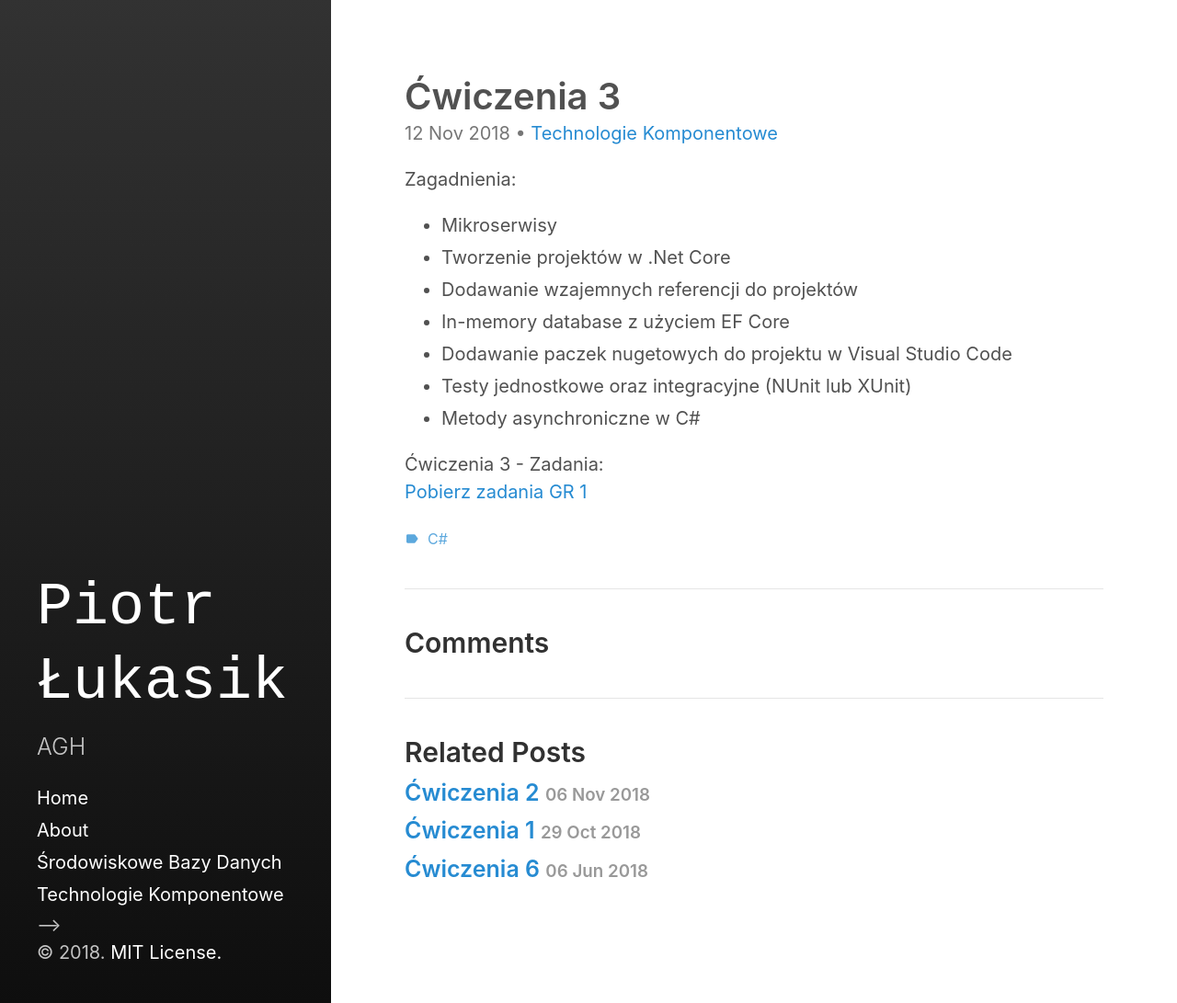
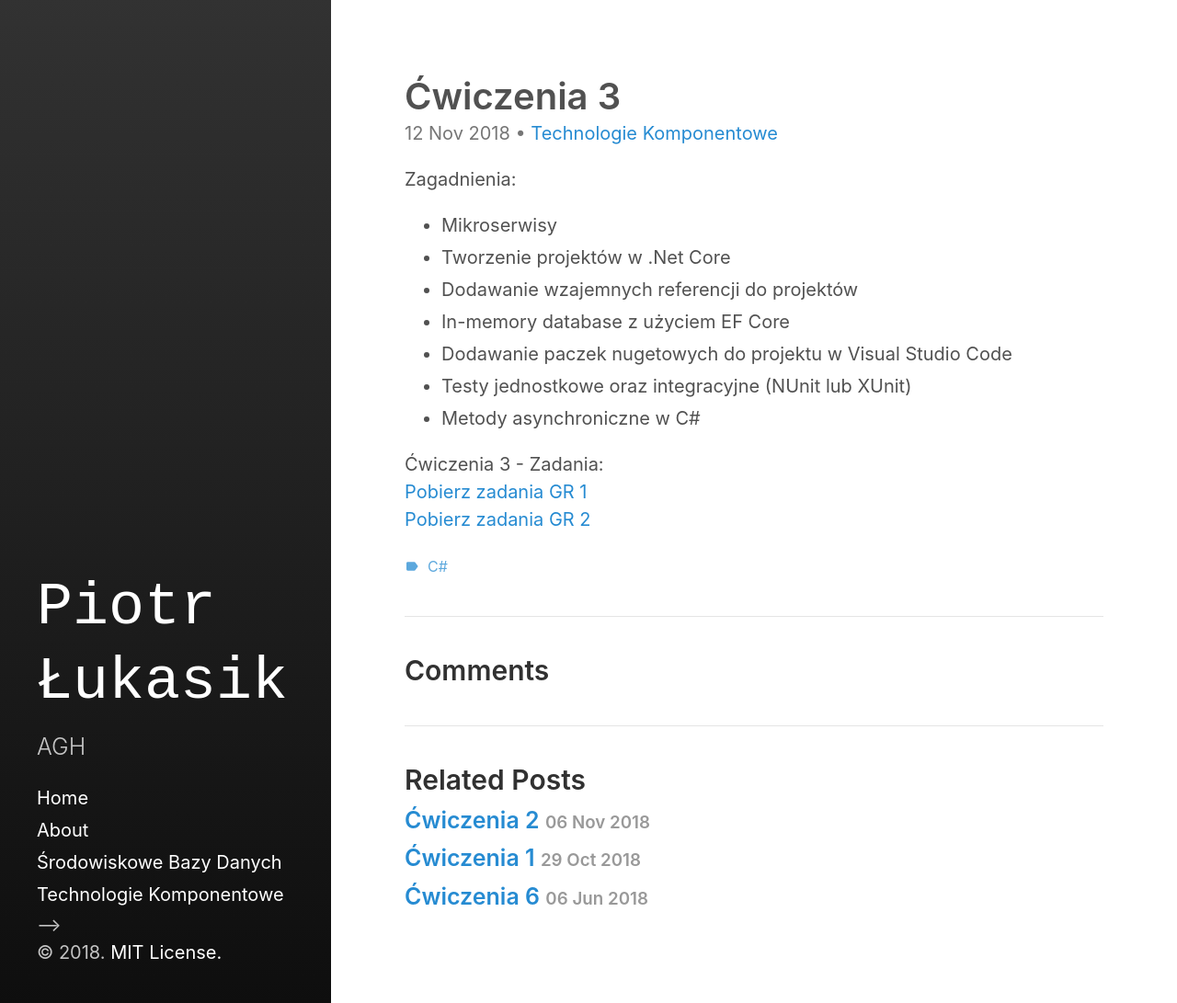
Before and after one commit to unluckycode/unluckycode.github.io, a Jekyll site: the page built from _posts/2018-11-12-Cwiczenia-3.md, in a window 1280 px wide. Shown: the whole page at 92% size. Built offline with Jekyll 4.4.1, drawn with Linux system fonts in a browser that asks for light colours.

Commit message:
cw 3 gr2

```diff
--- a/_posts/2018-11-12-Cwiczenia-3.md
+++ b/_posts/2018-11-12-Cwiczenia-3.md
@@ -19,3 +19,4 @@ Zagadnienia:
 
 Ćwiczenia 3 - Zadania:<br/>
 [Pobierz zadania GR 1]({{ site.url }}/assets/tk_gr1_cw3.pdf)<br/>
+[Pobierz zadania GR 2]({{ site.url }}/assets/tk_gr2_cw3.pdf)<br/>
```
